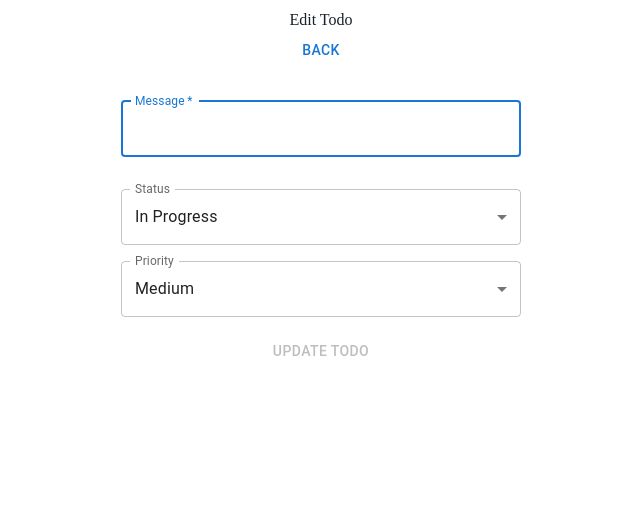
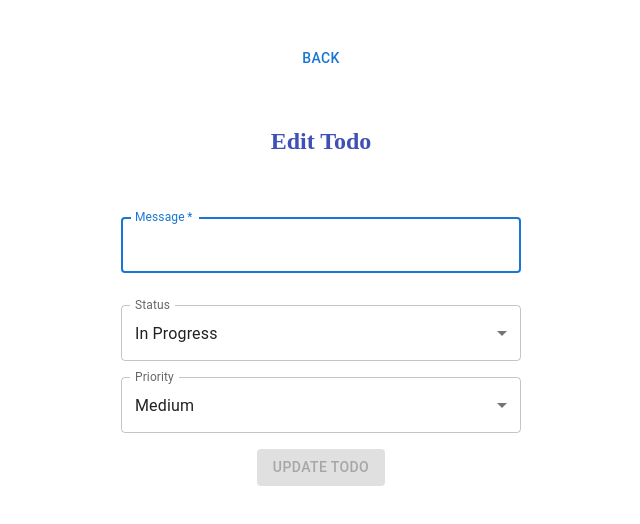
Before and after one commit to benvini/todo-client, a React (Create React App) app: page /edit in a window 1280 px wide. Shown: the top 524 px of the page, without its empty margins (319-959 px from the left). Built offline with nearby package versions, Linux system fonts and the light colour scheme.

Commit message:
some fixes

```diff
--- a/src/screens/AddTodoScreen/components/AddTodoScreen/AddTodoScreen.tsx
+++ b/src/screens/AddTodoScreen/components/AddTodoScreen/AddTodoScreen.tsx
@@ -16,8 +16,8 @@ import { Todo, TodoRequiredFields } from "shared/types";
 import Dropdown from "shared/components/Dropdown/Dropdown";
 import { createTodoAsync, todoNotification } from "store/actions/todos";
 import NotificationSnackbar from "shared/components/Snackbar/Snackbar";
-import Typography from "shared/components/Typography/Typography";
-import { Container } from "./styles";
+import { Container, FlexCol } from "./styles";
+import Title from "shared/components/Title/Title";
 
 const AddTodoScreen = () => {
   const [formData, setFormData] = useState<TodoRequiredFields>(EMPTY_TODO_FORM);
@@ -37,8 +37,8 @@ const AddTodoScreen = () => {
   const onSubmit = useCallback(async () => {
     try {
       await dispatch(createTodoAsync(formData));
+      dispatch(todoNotification(SUCCESS_MESSAGES.ADD_TODO));
       setFormData(EMPTY_TODO_FORM);
-      dispatch(todoNotification(SUCCESS_MESSAGES.ADD_TODO));
       navigate("/");
     } catch (e) {
       setShowSnackbar(true);
@@ -65,13 +65,17 @@ const AddTodoScreen = () => {
   };
 
   const onBackClicked = () => {
-    navigate(-1);
+    navigate("/");
   };
 
   return (
     <Container>
-      <Typography>Add Todo</Typography>
-      <Button onClick={onBackClicked}>Back</Button>
+      <FlexCol>
+        <Button onClick={onBackClicked} sx={{ marginY: 4 }}>
+          Back
+        </Button>
+        <Title>Add Todo</Title>
+      </FlexCol>
       <TextField
         autoFocus
         name={"message"}
@@ -108,6 +112,8 @@ const AddTodoScreen = () => {
         onClick={() => onSubmit()}
         color="success"
         disabled={!formData.message}
+        variant="contained"
+        sx={{ marginTop: 2 }}
       >
         Add Todo
       </Button>
--- a/src/screens/AddTodoScreen/components/AddTodoScreen/styles.ts
+++ b/src/screens/AddTodoScreen/components/AddTodoScreen/styles.ts
@@ -6,3 +6,9 @@ export const Container = styled.div`
   align-items: center;
   height: 100vh;
 `;
+
+export const FlexCol = styled.div`
+  display: flex;
+  flex-direction: column;
+  align-items: center;
+`;
--- a/src/screens/EditTodoScreen/components/EditTodoScreen/EditTodoScreen.tsx
+++ b/src/screens/EditTodoScreen/components/EditTodoScreen/EditTodoScreen.tsx
@@ -18,8 +18,8 @@ import NotificationSnackbar from "shared/components/Snackbar/Snackbar";
 import { Todo } from "shared/types";
 import { todoNotification, updateTodoAsync } from "store/actions/todos";
 import { RootState } from "store/store";
-import Typography from "shared/components/Typography/Typography";
-import { Container, CreatedAtTypography } from "./styles";
+import Title from "shared/components/Title/Title";
+import { Container, CreatedAtTypography, FlexCol } from "./styles";
 
 const EditTodoScreen = () => {
   const [showSnackbar, setShowSnackbar] = useState(false);
@@ -77,13 +77,17 @@ const EditTodoScreen = () => {
   };
 
   const onBackClicked = () => {
-    navigate(-1);
+    navigate("/");
   };
 
   return (
     <Container>
-      <Typography>Edit Todo</Typography>
-      <Button onClick={onBackClicked}>Back</Button>
+      <FlexCol>
+        <Button onClick={onBackClicked} sx={{ marginY: 4 }}>
+          Back
+        </Button>
+        <Title>Edit Todo</Title>
+      </FlexCol>
       <TextField
         autoFocus
         name={"message"}
@@ -124,7 +128,8 @@ const EditTodoScreen = () => {
 
       <Button
         onClick={() => onEditTodo()}
-        color="error"
+        color="secondary"
+        variant="contained"
         disabled={!inputTodo.message}
       >
         Update Todo
--- a/src/screens/EditTodoScreen/components/EditTodoScreen/styles.ts
+++ b/src/screens/EditTodoScreen/components/EditTodoScreen/styles.ts
@@ -1,4 +1,3 @@
-import { COLOR } from "shared/Color";
 import styled from "styled-components";
 import Typography from "shared/components/Typography/Typography";
 
@@ -10,6 +9,11 @@ export const Container = styled.div`
 `;
 
 export const CreatedAtTypography = styled(Typography)`
-  margin-bottom: 2px;
-  color: ${COLOR.ERROR};
+  margin-bottom: 12px;
 `;
+
+export const FlexCol = styled.div`
+  display: flex;
+  flex-direction: column;
+  align-items: center;
+`;
--- a/src/screens/HomeScreen/components/HomeScreen/HomeScreen.tsx
+++ b/src/screens/HomeScreen/components/HomeScreen/HomeScreen.tsx
@@ -3,7 +3,7 @@ import { useNavigate } from "react-router-dom";
 import { useSelector, useDispatch } from "react-redux";
 import { ThunkDispatch } from "redux-thunk";
 import { AnyAction } from "redux";
-import { Button } from "@mui/material";
+import { Button, CircularProgress } from "@mui/material";
 
 import TodoTable from "../TodoTable/TodoTable";
 import { Todo } from "shared/types";
@@ -17,16 +17,13 @@ import {
   getTodosAsync,
 } from "store/actions/todos";
 import Typography from "shared/components/Typography/Typography";
-import {
-  Container,
-  ButtonsContainer,
-  Title,
-  EmptyTableTypography,
-} from "./styles";
+import { Container, ButtonsContainer, EmptyTableTypography } from "./styles";
+import Title from "shared/components/Title/Title";
 
 const HomeScreen = () => {
   const [focusedTodo, setFocusedTodo] = useState<Todo>(EMPTY_TODO);
   const [showSnackbar, setShowSnackbar] = useState(false);
+  const [isLoading, setIsLoading] = useState(true);
   const [snackbarMessage, setSnackbarMessage] = useState("");
   const [todos, setTodos] = useState<Todo[]>([]);
   const [error, setError] = useState(false);
@@ -42,10 +39,12 @@ const HomeScreen = () => {
     (async () => {
       try {
         await dispatch(getTodosAsync());
+        setIsLoading(false);
         setError(false);
       } catch (err) {
         setShowSnackbar(true);
         setSnackbarMessage(ERROR_MESSAGES.GET_TODOS);
+        setIsLoading(false);
         setError(true);
       }
     })();
@@ -100,6 +99,15 @@ const HomeScreen = () => {
   const closeSnackbar = () => {
     setShowSnackbar(false);
   };
+
+  if (isLoading) {
+    return (
+      <Container>
+        <Title>Todo App</Title>
+        <CircularProgress />
+      </Container>
+    );
+  }
 
   if (error) {
     return (
--- a/src/screens/HomeScreen/components/HomeScreen/styles.ts
+++ b/src/screens/HomeScreen/components/HomeScreen/styles.ts
@@ -1,6 +1,5 @@
 import styled from "styled-components";
 
-import { COLOR } from "shared/Color";
 import Typography from "shared/components/Typography/Typography";
 
 export const Container = styled.div`
@@ -15,11 +14,6 @@ export const ButtonsContainer = styled.div`
   flex-direction: row;
 `;
 
-export const Title = styled.h2`
-  color: ${COLOR.PRIMARY};
-  margin-bottom: 30px;
-`;
-
 export const EmptyTableTypography = styled(Typography)`
   margin-bottom: 12px;
 `;
--- a/src/screens/HomeScreen/components/TodoTable/TodoTable.tsx
+++ b/src/screens/HomeScreen/components/TodoTable/TodoTable.tsx
@@ -7,7 +7,8 @@ import { TodoTableProps } from "./types";
 import {
   TableContainer,
   Table,
-  TableRow,
+  TableRowCells,
+  TableRowColumns,
   TableCell,
   Thead,
   Tbody,
@@ -41,7 +42,7 @@ const TodoTable = ({ todos, focusedTodo, setFocusedTodo }: TodoTableProps) => {
       return [];
     }
     return todos.map((todo) => (
-      <TableRow
+      <TableRowCells
         key={todo._id}
         onClick={() => onTodoClicked(todo._id)}
         focused={focusedTodo?._id === todo._id}
@@ -54,7 +55,7 @@ const TodoTable = ({ todos, focusedTodo, setFocusedTodo }: TodoTableProps) => {
         <TableCell>
           {moment(todo.createdAt).format("DD.MM.YYYY HH:mm")}
         </TableCell>
-      </TableRow>
+      </TableRowCells>
     ));
   }, [focusedTodo, onTodoClicked, todos]);
 
@@ -62,12 +63,12 @@ const TodoTable = ({ todos, focusedTodo, setFocusedTodo }: TodoTableProps) => {
     <TableContainer>
       <Table>
         <Thead>
-          <TableRow>
+          <TableRowColumns>
             <TableCell>Message</TableCell>
             <TableCell>Status</TableCell>
             <TableCell>Priority</TableCell>
             <TableCell>Created At</TableCell>
-          </TableRow>
+          </TableRowColumns>
         </Thead>
         <Tbody>{renderTodos()}</Tbody>
       </Table>
--- a/src/screens/HomeScreen/components/TodoTable/styles.ts
+++ b/src/screens/HomeScreen/components/TodoTable/styles.ts
@@ -4,7 +4,8 @@ import { TableCellProps, TableRowProps } from "./types";
 
 export const TableContainer = styled.div`
   width: 60%;
-  margin-bottom: 16px;
+  margin-bottom: 22px;
+  margin-top: 12px;
 `;
 
 export const Table = styled.table`
@@ -21,7 +22,7 @@ export const Thead = styled.thead`
     0px 1px 1px 0px rgb(0 0 0 / 14%), 0px 1px 3px 0px rgb(0 0 0 / 12%);
 `;
 
-export const TableRow = styled.tr<TableRowProps>`
+export const TableRowCells = styled.tr<TableRowProps>`
   background-color: ${(props) => (props.focused ? COLOR.BLUE : "none")};
   cursor: pointer;
   border-radius: 4px;
@@ -30,6 +31,12 @@ export const TableRow = styled.tr<TableRowProps>`
   &:hover {
     background-color: ${COLOR.BLUE};
   }
+`;
+
+export const TableRowColumns = styled.tr<TableRowProps>`
+  border-radius: 4px;
+  box-shadow: 0px 2px 1px -1px rgb(0 0 0 / 20%),
+    0px 1px 1px 0px rgb(0 0 0 / 14%), 0px 1px 3px 0px rgb(0 0 0 / 12%);
 `;
 
 export const Tbody = styled.tbody``;
--- /dev/null
+++ b/src/shared/components/Title/Title.tsx
@@ -0,0 +1,8 @@
+import { Container } from "./styles";
+import { TitleProps } from "./types";
+
+const Title = (props: TitleProps) => {
+  return <Container {...props}>{props.children}</Container>;
+};
+
+export default Title;
--- /dev/null
+++ b/src/shared/components/Title/styles.ts
@@ -0,0 +1,7 @@
+import { COLOR } from "shared/Color";
+import styled from "styled-components";
+
+export const Container = styled.h2`
+  color: ${COLOR.PRIMARY};
+  margin-bottom: 30px;
+`;
--- /dev/null
+++ b/src/shared/components/Title/types.ts
@@ -0,0 +1,10 @@
+import { CSSProperties, ReactNode } from "react";
+
+export type ContainerProps = {
+  props?: CSSProperties;
+};
+
+export type TitleProps = {
+  children: ReactNode;
+  props?: CSSProperties;
+};
```
